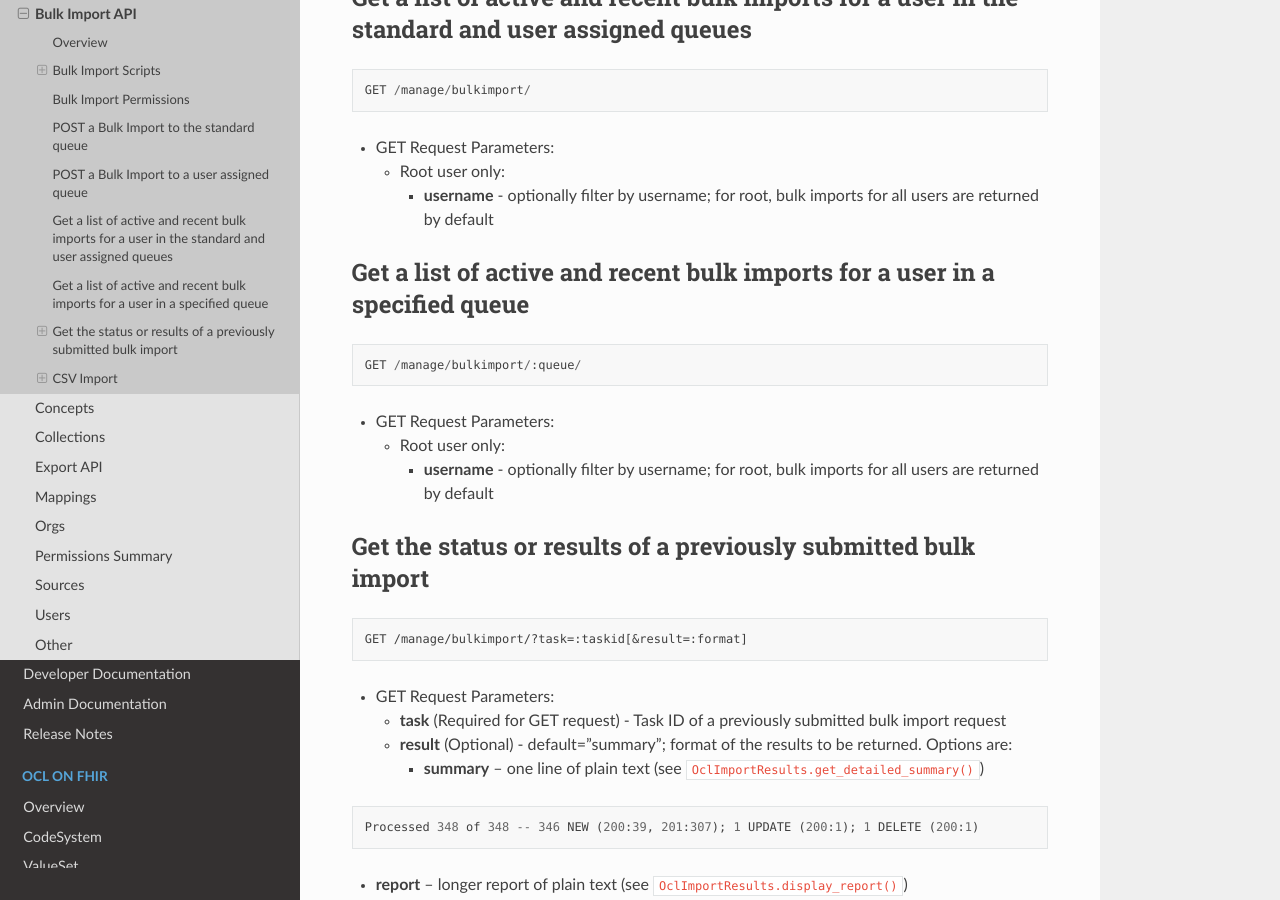
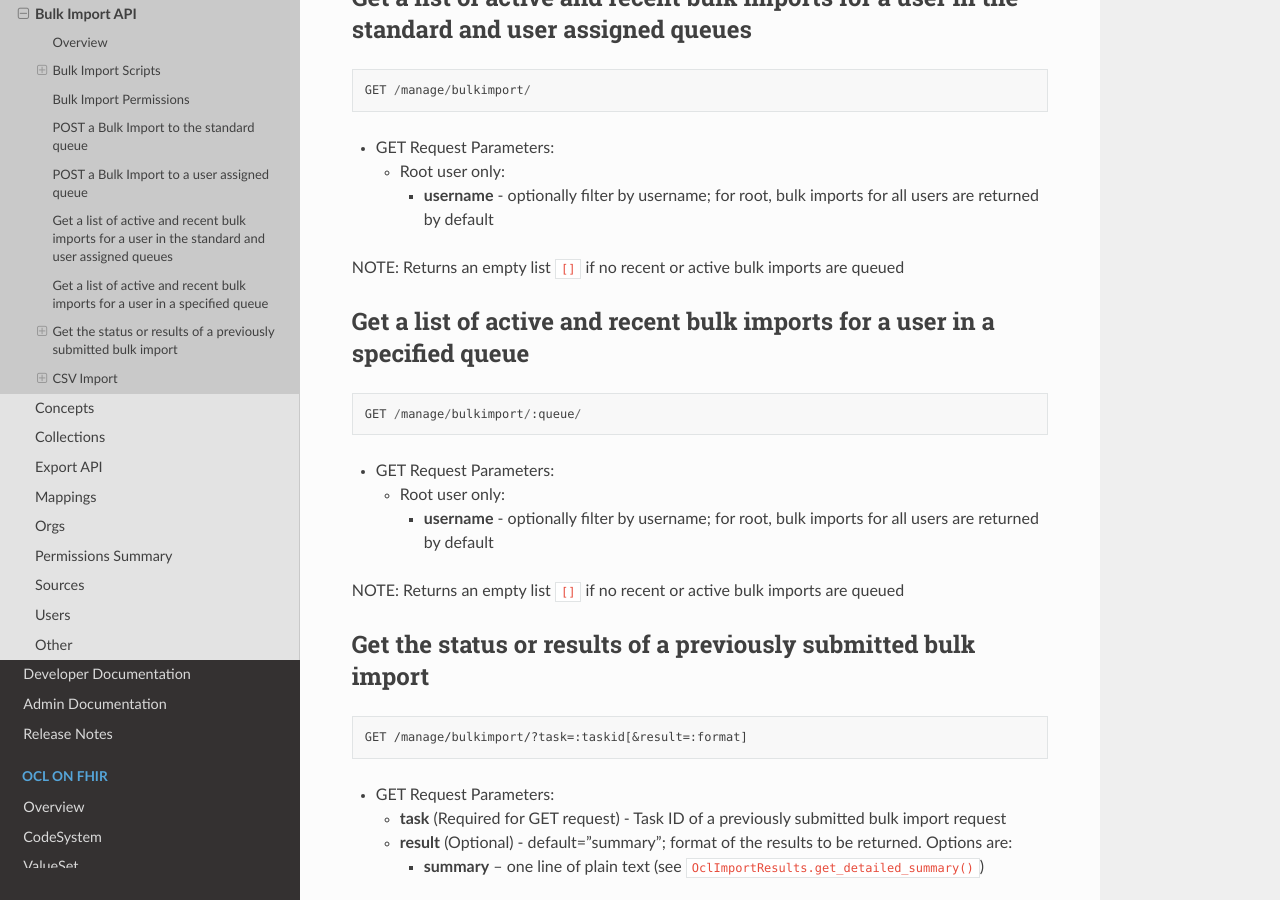
Before and after one commit to OpenConceptLab/ocl-docs, a Sphinx documentation site: the page built from docs/source/oclapi/apireference/bulkimporting.md, in a window 1280 px wide and 900 px high, scrolled down 2421 px. Built offline with Sphinx 7.4.7 and the Read the Docs theme 2.0.0, drawn with Linux system fonts in a browser that asks for light colours.

Commit message:
Update bulkimporting.md

````diff
--- a/docs/source/oclapi/apireference/bulkimporting.md
+++ b/docs/source/oclapi/apireference/bulkimporting.md
@@ -62,6 +62,8 @@ GET /manage/bulkimport/
   * Root user only:
     * **username** - optionally filter by username; for root, bulk imports for all users are returned by default
 
+NOTE: Returns an empty list `[]` if no recent or active bulk imports are queued
+
 ## Get a list of active and recent bulk imports for a user in a specified queue
 ```
 GET /manage/bulkimport/:queue/
@@ -69,6 +71,8 @@ GET /manage/bulkimport/:queue/
 * GET Request Parameters:
   * Root user only:
     * **username** - optionally filter by username; for root, bulk imports for all users are returned by default
+
+NOTE: Returns an empty list `[]` if no recent or active bulk imports are queued
 
 ## Get the status or results of a previously submitted bulk import
 ```
````
